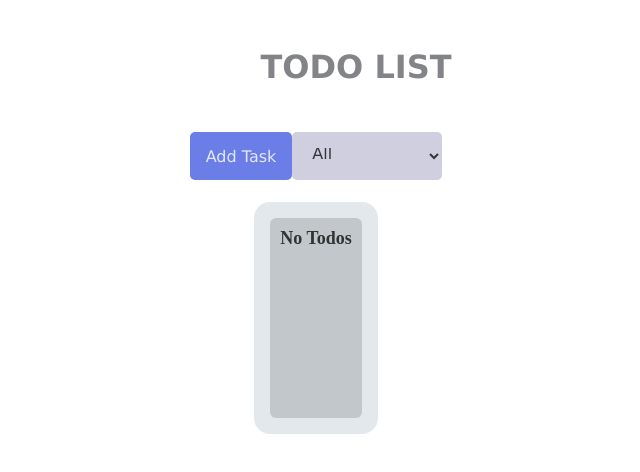
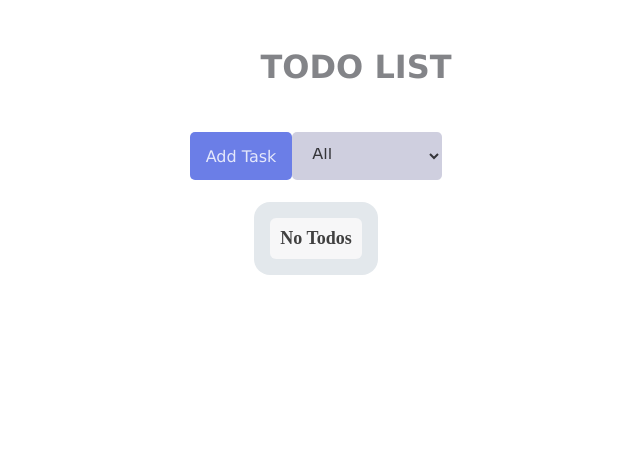
Before and after one commit to shivanisharma19/Todo_App, a React (Create React App) app: page / in a window 1280 px wide. Shown: the top 472 px of the page, without its empty margins (324-964 px from the left). Built offline with nearby package versions, Linux system fonts and the light colour scheme.

Commit message:
corrected the css to read item added time formatter

```diff
--- a/package.json
+++ b/package.json
@@ -3,16 +3,16 @@
   "version": "0.1.0",
   "private": true,
   "dependencies": {
+    "@reduxjs/toolkit": "^1.7.1",
+    "date-fns": "^2.30.0",
     "eslint": "^8.36.0",
-    "@reduxjs/toolkit": "^1.7.1",
     "react": "^17.0.2",
     "react-dom": "^17.0.2",
+    "react-hot-toast": "^2.2.0",
     "react-icons": "^4.3.1",
-    "react-hot-toast": "^2.2.0",
     "react-redux": "^7.2.6",
     "react-scripts": "^5.0.0",
     "uuid": "^8.3.2"
-
   },
   "scripts": {
     "start": "react-scripts start",
--- a/src/components/AppContent.js
+++ b/src/components/AppContent.js
@@ -1,28 +1,30 @@
-import React from 'react'
-import { useSelector } from 'react-redux'
-import '../style/appContent.css'
-
+import React from "react";
+import { useSelector } from "react-redux";
+import "../style/appContent.css";
+import { format } from "date-fns";
 
 const AppContent = () => {
-    const todoList = useSelector((state) => state.todo.todoList)
-    const sortedTodoList =[...todoList]
-    sortedTodoList.sort((a, b) => new Date(b.time) - new Date(a.time))
-    return <div className='todo_wrap'>
-        {sortedTodoList && sortedTodoList.length>0
-           ? sortedTodoList.map((todo)=>
-           <div key={todo.id} className='todo_item'>
-            <div className = 'todo_details'>
-               <p className='todo_text'>
-                   {todo.title}
-               </p>
-               <p className='todo_time'>
-                   {todo.time}
-               </p>
-           </div>
-          </div>)
-           : <p className='emptyText'>No Todos</p>
-        }
+  const todoList = useSelector((state) => state.todo.todoList); //how you get value from store
+  const sortedTodoList = [...todoList]; //... means all the vales will be used
+  sortedTodoList.sort((a, b) => new Date(b.time) - new Date(a.time)); // compare the time
+  return (
+    <div className="todo_wrap">
+      {sortedTodoList && sortedTodoList.length > 0 ? (
+        sortedTodoList.map((todo) => (
+          <div key={todo.id} className="todo_item">
+            <div className="todo_details">
+              <p className="todo_text">{todo.title}</p>
+              <p className="todo_time">
+                {format(new Date(todo.time), "p, dd/MM/yyy")}
+              </p>
+            </div>
+          </div>
+        ))
+      ) : (
+        <p className="emptyText">No Todos</p>
+      )}
     </div>
-}
+  );
+};
 
-export default AppContent
+export default AppContent;
--- a/src/style/appContent.css
+++ b/src/style/appContent.css
@@ -1,31 +1,29 @@
 .todo_wrap {
   background-color: rgb(227, 232, 236);
-    display: flex;
   padding: 1rem;
   margin-top: 1rem;
   border-radius: 1rem;
-    height:200px;
+
+  .todo_item {
+    align-items: flex-start;
+    background-color: rgb(247, 247, 248);
+    border-radius: 1rem;
+    width: 95%;
+    margin: 5px;
+    padding: 0.1rem 0.5rem;
+    justify-content: space-between;
+
+    .todo_time {
+        color: rgba(37, 37, 37, 0.74);
+      }
+  }
 }
 
-.todo_item{
-    background-color: rgb(247, 247, 244);
-    border-radius: 1rem;
-    width:100%;
-    margin:5px;
-    justify-content: space-between;
-}
 
-.todo_details{
-    display: flex;
-	align-items: center;
-	justify-content: flex-start;
-	gap: 1rem;
-}
-
-.emptyText{
-    background-color: rgb(193, 199, 202);
+.emptyText {
+  background-color: rgb(247, 247, 248);
   border-radius: 6px;
-    color:rgba(0, 0, 0, 0.74);
+  color: rgba(0, 0, 0, 0.74);
   align-items: center;
   font-size: large;
   padding: 10px;
```
Also changed, not shown: 1 other file (tests, documents, lock files or other folders). Lines whose indentation alone changed are shown as unchanged.
